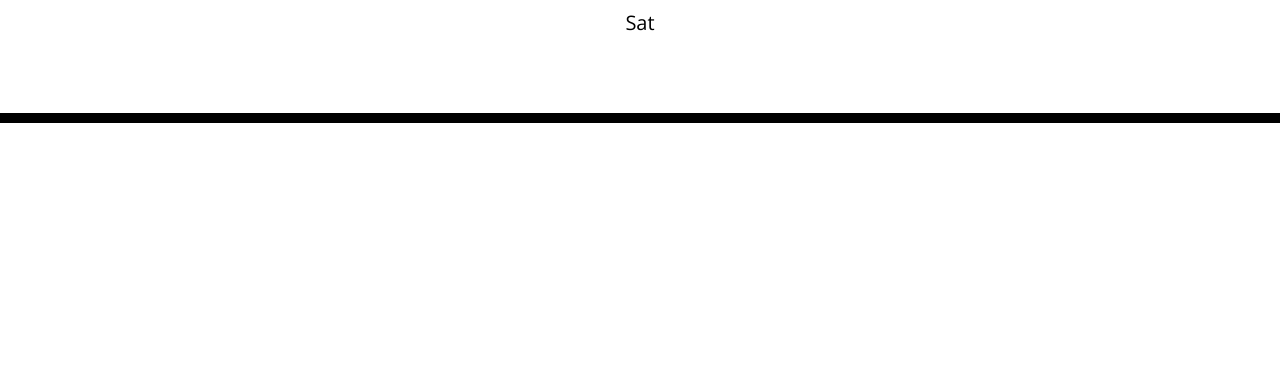
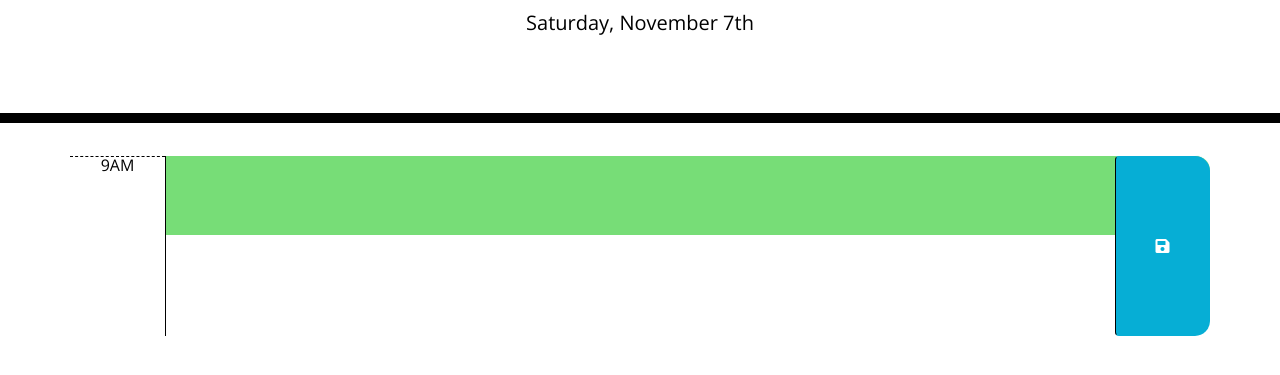
Before and after one commit to vcrod/Work-Day-Scheduler, a plain HTML site: page Develop/index.html in a window 1280 px wide. Shown: the part 181-556 px from the top of the page. Drawn offline with nearby package versions, Linux system fonts and the light colour scheme.

Commit message:
added local storage etc

```diff
--- a/Develop/index.html
+++ b/Develop/index.html
@@ -23,6 +23,12 @@
   </header>
   <div class="container">
     <!-- Timeblocks go here -->
+    <div id="9" class="row time-block">
+      <div class="hour col-md-1">9AM</div>
+      <textarea class="description col-md-10" id="" cols="30" rows="10"></textarea>
+      <button class="btn saveBtn col-md-1"><i class="fas fa-save"></i></button>
+    </div>
+
   </div>
 
   <script src="https://code.jquery.com/jquery-3.4.1.min.js"></script>
--- a/Develop/script.js
+++ b/Develop/script.js
@@ -1,6 +1,45 @@
-var weekdays = ["Sun", "Mon", "Tue", "Wed", "Thur", "Fri", "Sat"];
+//var weekdays = ["Sun", "Mon", "Tue", "Wed", "Thur", "Fri", "Sat"];
+//var date = ["1", "2", "3", "4", "5", "6", "7", "8," "9", "10", "11", "12", "13", "14", "15", "16", "17", "18", "19", "20", "21", "22", "23", "24", "25", "26", "27", "28", "29", "30", "31"];
 
-var date = new Date();
-var day = date.getDay();
-document.getElementById("currentDay").innerHTML = weekdays[day];
-console.log(weekdays[day]);
+// var date = new Date();
+// var day = date.getDay();
+// document.getElementById("currentDay").innerHTML = weekdays[day];
+
+
+// var date = date.getDate();
+// document.getElementById("currentDay").innerHTML = date.get.date();
+// console.log(weekdays[day]);
+
+$(document).ready(function () {
+  $("#currentDay").text(moment().format("dddd, MMMM Do"))
+
+  $(".saveBtn").on("click", function () {
+    console.log("testing");
+    var textValue = $(this).siblings(".description").val();
+    var id = $(this).parent().attr("id");
+    console.log(textValue, id);
+
+    localStorage.setItem(id, textValue);
+  })
+
+  // color
+  function color() {
+    var currentTime = moment().hours()
+    console.log(currentTime);
+
+    $(".time-block").each(function () {
+      var block = parseInt($(this).attr("id"))
+      if (block < currentTime) {
+        $(this).addClass("past");
+      } else if (block > currentTime) {
+        $(this).addClass("future");
+      } else {
+        $(this).addClass("present");
+      }
+    })
+
+  }
+  color();
+  // get info local storage - repeat for hour blocks
+  $("#9 .description").val(localStorage.getItem("9"))
+})
```
